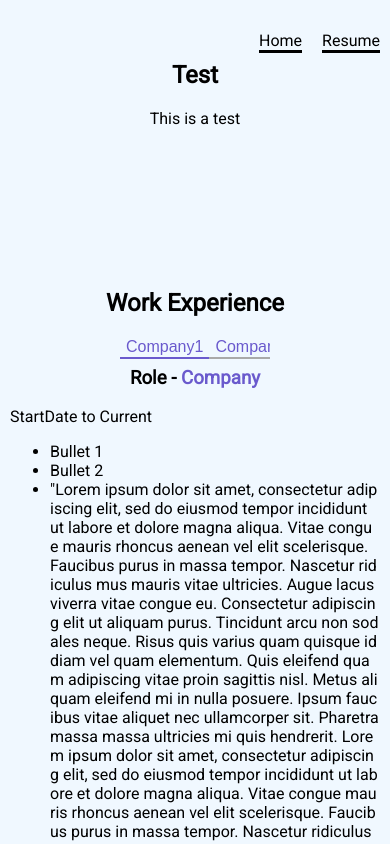
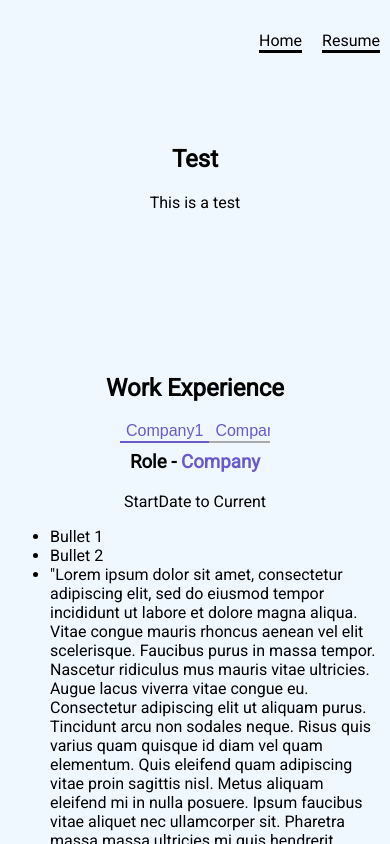
Before and after one commit to KJordan95/portfolio-website, a React (Vite) app: page / in a window 390 px wide. Shown: the top 844 px of the page. Built offline with nearby package versions, Linux system fonts and the light colour scheme.

Commit message:
created custom intersection observer hook to reduce repeated function calls and minor styling for sections

```diff
--- a/src/App.css
+++ b/src/App.css
@@ -152,10 +152,6 @@ iframe {
     flex-direction: column;
   }
 
-  section {
-    min-height: 20vh;
-  }
-
   section.logo {
     min-height: 30vh;
   }
--- a/src/components/sections/card-section.tsx
+++ b/src/components/sections/card-section.tsx
@@ -1,29 +1,11 @@
-import React, { useCallback, useRef, useState } from "react";
-import { useInView } from "react-intersection-observer";
+import React, { useState } from "react";
 import { ImageSectionInterface } from "@/components/sections/image-section";
+import { IntersectionObserverReference } from "./intersection-observer-reference";
 
 export const CardSection = (props: ImageSectionInterface) => {
   const [flip, setFlip] = useState(false);
 
-  const containRef = useRef();
-  const { ref: inViewRef } = useInView({
-    threshold: 0.75,
-    onChange(inView, entry) {
-      if (entry.isIntersecting) {
-        entry.target.classList.add("show");
-      } else {
-        entry.target.classList.remove("show");
-      }
-    },
-  });
-
-  const setRefs = useCallback(
-    (node: any) => {
-      containRef.current = node;
-      inViewRef(node);
-    },
-    [inViewRef]
-  );
+  const containRef = IntersectionObserverReference(0.75);
 
   const flipCard = (event: React.MouseEvent<HTMLElement>) => {
     setFlip(!flip);
@@ -32,7 +14,7 @@ export const CardSection = (props: ImageSectionInterface) => {
   return (
     <>
       <section>
-        <div className="info-card hidden" ref={setRefs} onClick={flipCard}>
+        <div className="info-card hidden" ref={containRef} onClick={flipCard}>
           <div
             className={flip ? "info-card-inner flip" : "info-card-inner"}
             style={props.inlineStyle}
--- a/src/components/sections/experience-section.tsx
+++ b/src/components/sections/experience-section.tsx
@@ -1,34 +1,16 @@
-import { useCallback, useRef, useState } from "react";
-import { useInView } from "react-intersection-observer";
+import { useState } from "react";
 import { TabNavItem } from "@/components/tabs/nav-item";
 import { TabContent } from "@/components/tabs/content";
 import { ExperienceDeails } from "./experience-details";
+import { IntersectionObserverReference } from "./intersection-observer-reference";
 
 export const ExperienceSection = () => {
   const [activeTab, setActiveTab] = useState("company1");
 
-  const containRef = useRef();
-  const { ref: inViewRef } = useInView({
-    threshold: 0.75,
-    onChange(inView, entry) {
-      if (entry.isIntersecting) {
-        entry.target.classList.add("show");
-      } else {
-        entry.target.classList.remove("show");
-      }
-    },
-  });
-
-  const setRefs = useCallback(
-    (node: any) => {
-      containRef.current = node;
-      inViewRef(node);
-    },
-    [inViewRef]
-  );
+  const containRef = IntersectionObserverReference(0.4);
 
   return (
-    <section className="hidden experience-section" ref={setRefs}>
+    <section className="hidden experience-section" ref={containRef}>
       <h2>Work Experience</h2>
       <div className="experiences">
         <div className="company">
--- a/src/components/sections/image-section.tsx
+++ b/src/components/sections/image-section.tsx
@@ -1,5 +1,5 @@
-import React, { useCallback, useRef } from "react";
-import { useInView } from "react-intersection-observer";
+import React from "react";
+import { IntersectionObserverReference } from "./intersection-observer-reference";
 
 export interface ImageSectionInterface {
   altAttributeVale: string;
@@ -11,25 +11,7 @@ export interface ImageSectionInterface {
 }
 
 export const ImageSection = (props: ImageSectionInterface) => {
-  const containRef = useRef();
-  const { ref: inViewRef } = useInView({
-    threshold: 0.75,
-    onChange(inView, entry) {
-      if (entry.isIntersecting) {
-        entry.target.classList.add("show");
-      } else {
-        entry.target.classList.remove("show");
-      }
-    },
-  });
-
-  const setRefs = useCallback(
-    (node: any) => {
-      containRef.current = node;
-      inViewRef(node);
-    },
-    [inViewRef]
-  );
+  const containRef = IntersectionObserverReference(0.75);
 
   const linkStyle: React.CSSProperties = {
     "--order": props.order,
@@ -37,7 +19,7 @@ export const ImageSection = (props: ImageSectionInterface) => {
 
   return (
     <>
-      <section className="logo hidden" ref={setRefs} style={linkStyle}>
+      <section className="logo hidden" ref={containRef} style={linkStyle}>
         <img
           src={props.imgSrc}
           alt={props.altAttributeVale}
--- /dev/null
+++ b/src/components/sections/intersection-observer-reference.tsx
@@ -0,0 +1,26 @@
+import { useCallback, useRef } from "react";
+import { useInView } from "react-intersection-observer";
+
+export const IntersectionObserverReference = (thresholdView: number) => {
+  const containRef = useRef();
+  const { ref: inViewRef } = useInView({
+    threshold: thresholdView,
+    onChange(inView, entry) {
+      if (entry.isIntersecting) {
+        entry.target.classList.add("show");
+      } else {
+        entry.target.classList.remove("show");
+      }
+    },
+  });
+
+  const setRefs = useCallback(
+    (node: any) => {
+      containRef.current = node;
+      inViewRef(node);
+    },
+    [inViewRef]
+  );
+
+  return setRefs;
+};
--- a/src/components/sections/text-section.tsx
+++ b/src/components/sections/text-section.tsx
@@ -1,35 +1,16 @@
-import { useCallback, useRef } from "react";
-import { useInView } from "react-intersection-observer";
+import { IntersectionObserverReference } from "./intersection-observer-reference";
 
- interface TextSectionInterface {
+interface TextSectionInterface {
   title: string;
   body: string;
 }
 
 export const TextSection = (props: TextSectionInterface) => {
-  const containRef = useRef();
-  const { ref: inViewRef } = useInView({
-    threshold: 0.75,
-    onChange(inView, entry) {
-      if (entry.isIntersecting) {
-        entry.target.classList.add("show");
-      } else {
-        entry.target.classList.remove("show");
-      }
-    },
-  });
-
-  const setRefs = useCallback(
-    (node: any) => {
-      containRef.current = node;
-      inViewRef(node);
-    },
-    [inViewRef]
-  );
+  const containRef = IntersectionObserverReference(0.5);
 
   return (
     <>
-      <section className="hidden" ref={setRefs}>
+      <section className="hidden" ref={containRef}>
         <h2>{props.title}</h2>
         {props.body}
       </section>
--- a/src/pages/home/home.css
+++ b/src/pages/home/home.css
@@ -92,7 +92,7 @@
 
 .experience-section {
   display: block;
-  padding: 100px 0px;
+  padding: 1rem 0px;
   max-width: 800px;
   margin: 0px auto;
 }
@@ -111,8 +111,8 @@
 .experience-description {
   width: 100%;
   height: auto;
-  overflow-wrap: break-word;
-  word-break: break-all;
+  /* overflow-wrap: break-word; */
+  /* word-break: break-all; */
 }
 
 .work-details {
@@ -178,11 +178,11 @@
     margin-left: 0rem;
   }
 
-  .experience-description {
-    max-width: 400px;
-  }
-
   .work-details-title {
     text-align: center;
   }
+
+  .work-details-date-range {
+    text-align: center;
+  }
 }
```
